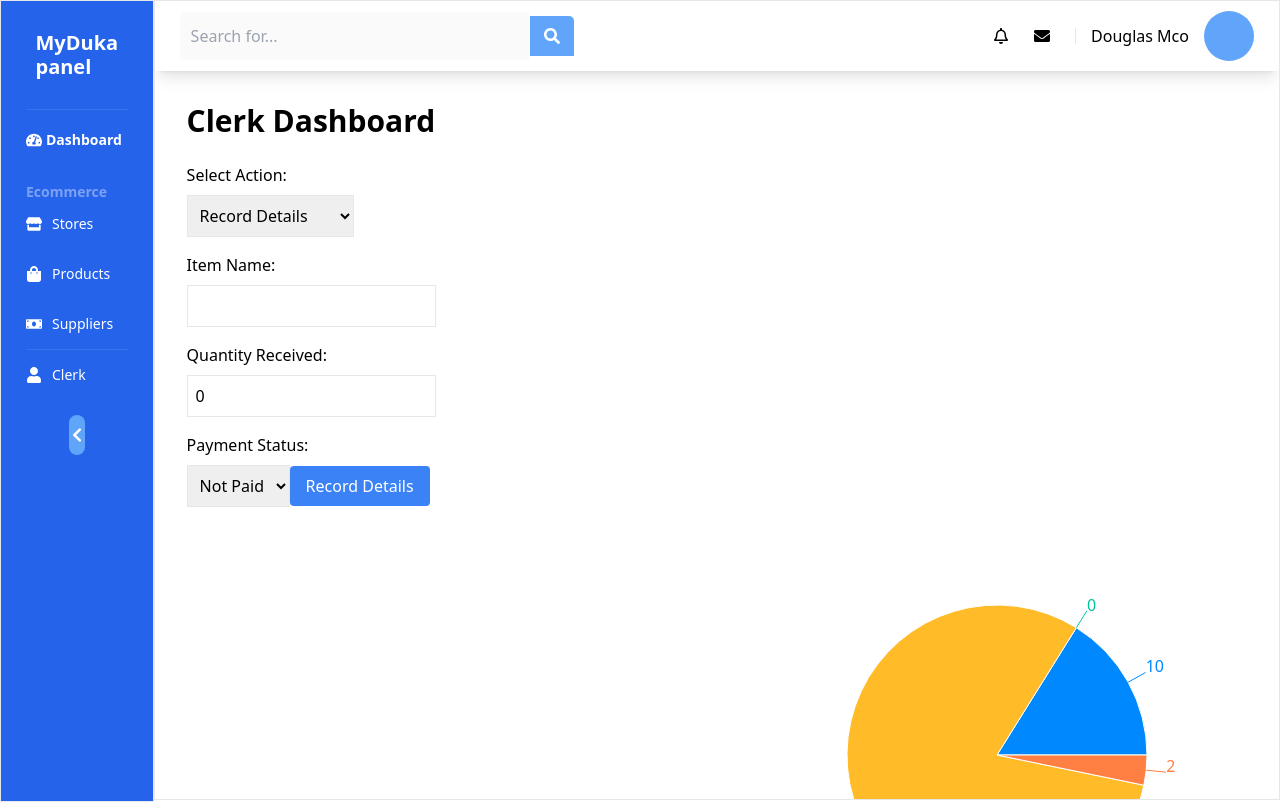
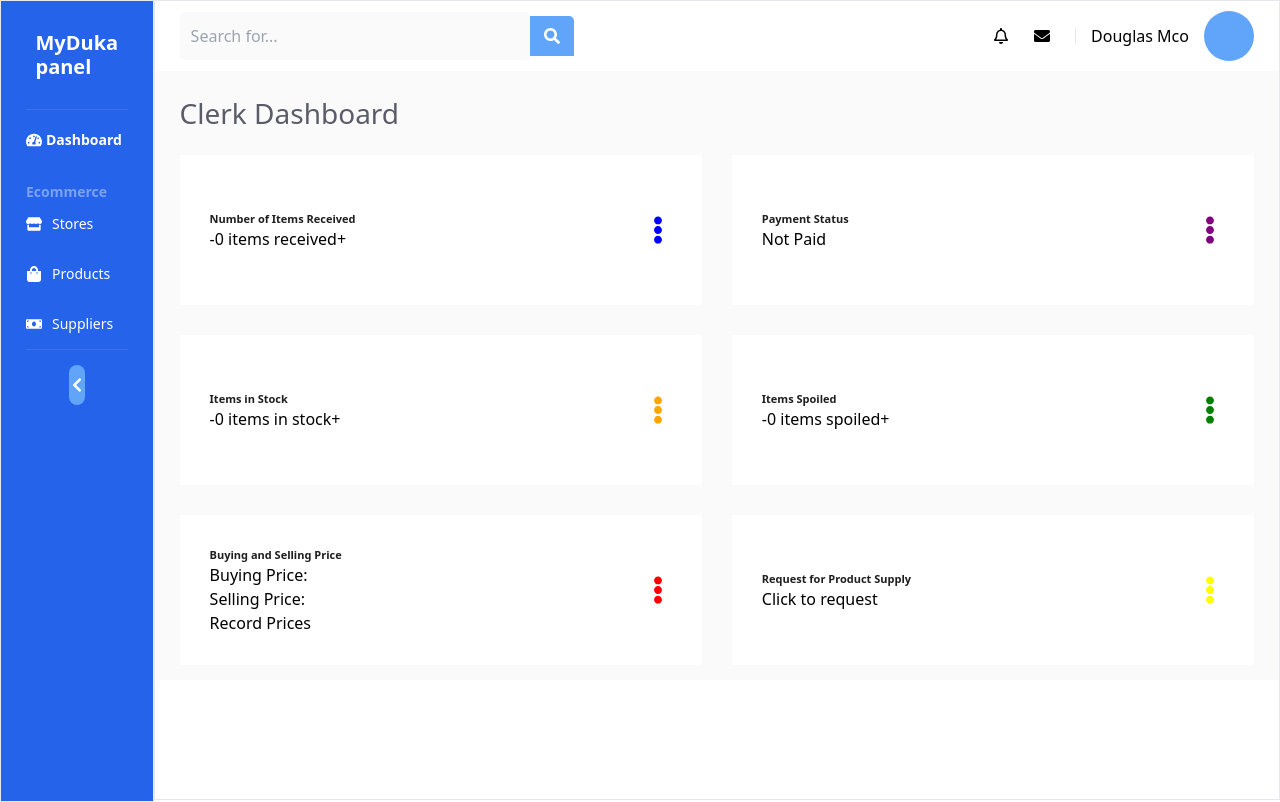
Before and after one commit to mark-kibo/My-duka, a React (Create React App) app: page /clerk in a window 1280 px wide. Built offline with nearby package versions, Linux system fonts and the light colour scheme.

Commit message:
added conditional rendering of the clerkDashboard

```diff
--- a/src/components/ClerkDashboard.js
+++ b/src/components/ClerkDashboard.js
@@ -1,196 +1,190 @@
-import React, { useState, useEffect } from 'react';
-import { PieChart, Pie, Cell, ResponsiveContainer } from 'recharts';
-
-const COLORS = ['#0088FE', '#00C49F', '#FFBB28', '#FF8042'];
+import React, { useState } from 'react';
+import { FaEllipsisV } from 'react-icons/fa';
 
 const ClerkDashboard = () => {
-  const [formType, setFormType] = useState('record'); // 'record' or 'supply'
-  const [formData, setFormData] = useState({
-    itemName: '',
-    quantityReceived: 0,
-    paymentStatus: 'Not Paid',
-    itemsInStock: 0,
-    itemsSpoilt: 0,
-    buyingPrice: 0,
-    sellingPrice: 0,
-    quantity: 0,
-    urgency: 'Low',
-  });
+  // State for clerk-specific data
+  const [receivedItems, setReceivedItems] = useState(0);
+  const [paymentStatus, setPaymentStatus] = useState('Not Paid');
+  const [itemsInStock, setItemsInStock] = useState(0);
+  const [itemsSpoiled, setItemsSpoiled] = useState(0);
+  const [buyingPrice, setBuyingPrice] = useState('');
+  const [sellingPrice, setSellingPrice] = useState('');
+  const [buyingPriceInput, setBuyingPriceInput] = useState('');
+  const [sellingPriceInput, setSellingPriceInput] = useState('');
 
-  const [items, setItems] = useState([
-    // Sample data
-    { id: 1, itemName: 'Product 1', quantityReceived: 10, paymentStatus: 'Not Paid', itemsInStock: 50, itemsSpoilt: 2, buyingPrice: '$20', sellingPrice: '$30' },
-    // ... Add more items as needed
-  ]);
-
-  const handleInputChange = (e) => {
-    const { name, value } = e.target;
-    setFormData((prevData) => ({
-      ...prevData,
-      [name]: value,
-    }));
+  // Function to record number of items received
+  const recordReceivedItems = () => {
+    setReceivedItems(receivedItems + 1);
   };
 
-  const handleSubmit = (e) => {
-    e.preventDefault();
-    // TODO: Add logic to submit item details or supply request based on formType
-    console.log('Form submitted:', formData);
-    // Reset form fields after submission
-    setFormData({
-      itemName: '',
-      quantityReceived: 0,
-      paymentStatus: 'Not Paid',
-      itemsInStock: 0,
-      itemsSpoilt: 0,
-      buyingPrice: 0,
-      sellingPrice: 0,
-      quantity: 0,
-      urgency: 'Low',
-    });
+  // Function to record payment status
+  const recordPaymentStatus = () => {
+    setPaymentStatus(paymentStatus === 'Paid' ? 'Not Paid' : 'Paid');
   };
 
-  // State for chart data
-  const [chartData, setChartData] = useState([]);
-
-  // Function to update chart data
-  const updateChartData = () => {
-    const receivedItems = items.reduce((total, item) => total + item.quantityReceived, 0);
-    const paidItems = items.filter((item) => item.paymentStatus === 'Paid').length;
-    const inStockItems = items.reduce((total, item) => total + item.itemsInStock, 0);
-    const spoiltItems = items.reduce((total, item) => total + item.itemsSpoilt, 0);
-
-    const data = [
-      { name: 'Received', value: receivedItems },
-      { name: 'Paid', value: paidItems },
-      { name: 'In Stock', value: inStockItems },
-      { name: 'Spoilt', value: spoiltItems },
-    ];
-
-    setChartData(data);
+  // Function to record items in stock
+  const recordItemsInStock = () => {
+    setItemsInStock(itemsInStock + 1);
   };
 
-  // Update chart data on component mount and whenever items change
-  useEffect(() => {
-    updateChartData();
-  }, [items]);
+  // Function to record items spoiled
+  const recordItemsSpoiled = () => {
+    setItemsSpoiled(itemsSpoiled + 1);
+  };
+
+  // Function to record buying and selling prices
+  const recordPrices = () => {
+    // Display the values in an alert for simplicity
+    alert(`Buying Price: ${buyingPriceInput}, Selling Price: ${sellingPriceInput}`);
+    // Update the state with the recorded values
+    setBuyingPrice(buyingPriceInput);
+    setSellingPrice(sellingPriceInput);
+    // Clear the input fields
+    setBuyingPriceInput('');
+    setSellingPriceInput('');
+  };
+
+  // Function to handle input change for buying price
+  const handleBuyingPriceChange = (event) => {
+    setBuyingPriceInput(event.target.value);
+  };
+
+  // Function to handle input change for selling price
+  const handleSellingPriceChange = (event) => {
+    setSellingPriceInput(event.target.value);
+  };
+
+  // Function to request more product supply
+  const requestProductSupply = () => {
+    // Implement your logic to handle product supply request
+    alert('Request for Product Supply initiated');
+  };
+
+  // Function to increment or decrement the count
+  const updateCount = (countType, operation) => {
+    switch (countType) {
+      case 'receivedItems':
+        setReceivedItems((prevCount) => (operation === 'increment' ? prevCount + 1 : Math.max(prevCount - 1, 0)));
+        break;
+      case 'itemsInStock':
+        setItemsInStock((prevCount) => (operation === 'increment' ? prevCount + 1 : Math.max(prevCount - 1, 0)));
+        break;
+      case 'itemsSpoiled':
+        setItemsSpoiled((prevCount) => (operation === 'increment' ? prevCount + 1 : Math.max(prevCount - 1, 0)));
+        break;
+      default:
+        break;
+    }
+  };
+
 
 
   return (
-    <div className="p-8">
-      <h1 className="text-3xl font-extrabold mb-6">Clerk Dashboard</h1>
-
-      {/* Form Type Selector */}
-      <div className="mb-4">
-        <label className="block mb-2">Select Action:</label>
-        <select
-          name="formType"
-          value={formType}
-          onChange={(e) => setFormType(e.target.value)}
-          className="border p-2"
-        >
-          <option value="record">Record Details</option>
-          <option value="supply">Request Supplies</option>
-        </select>
+    <div className='pt-[25px] px-[25px] bg-[#fafafa]'>
+      <div className='flex items-center justify-between'>
+        <h1 className='text-[#5a5c69] text-[28px] leading-[34px] font-normal cursor-pointer'>
+          Clerk Dashboard
+        </h1>
       </div>
 
-      {/* Combined Form for Recording Details and Supply Request */}
-      <form onSubmit={handleSubmit} className="mb-8">
-        {/* Common form fields for both actions */}
-        <label className="block mb-2">Item Name:</label>
-        <input
-          type="text"
-          name="itemName"
-          value={formData.itemName}
-          onChange={handleInputChange}
-          className="border p-2 mb-4"
-        />
+      {/* Clerk-specific activities */}
+      <div className='grid grid-cols-2 gap-[30px] mt-[25px] pb-[15px]'>
+        {/* Clerk Dashboard Cards */}
+        <div
+          className='h-[150px] bg-white border-1-[4px] border-[#4E73DF] flex items-center justify-between px-[30px] hover:shadow-lg transform hover:scale-[103%] transition duration-200'
+          onClick={recordReceivedItems}
+        >
+          <div>
+            <h2 className='text-[#1f1e1e] text-[11px] leading-[17px] font-bold'>Number of Items Received</h2>
+            <div className='flex items-center'>
+              <button onClick={() => updateCount('receivedItems', 'decrement')}>-</button>
+              <p>{receivedItems} items received</p>
+              <button onClick={() => updateCount('receivedItems', 'increment')}>+</button>
+            </div>
+          </div>
+          <FaEllipsisV fontSize={28} color='blue' />
+        </div>
 
-        {/* Additional form fields for recording details */}
-        {formType === 'record' && (
-          <>
-            <label className="block mb-2">Quantity Received:</label>
-            <input
-              type="number"
-              name="quantityReceived"
-              value={formData.quantityReceived}
-              onChange={handleInputChange}
-              className="border p-2 mb-4"
-            />
+        <div
+          className='h-[150px] bg-white border-1-[4px] border-[#4E73DF] flex items-center justify-between px-[30px] hover:shadow-lg transform hover:scale-[103%] transition duration-200'
+        >
+          <div>
+            <h2 className='text-[#1f1e1e] text-[11px] leading-[17px] font-bold'>Payment Status</h2>
+            <p>{paymentStatus}</p>
+          </div>
+          <FaEllipsisV fontSize={28} color='purple' />
+        </div>
 
-            <label className="block mb-2">Payment Status:</label>
-            <select
-              name="paymentStatus"
-              value={formData.paymentStatus}
-              onChange={handleInputChange}
-              className="border p-2 mb-4"
-            >
-              <option value="Not Paid">Not Paid</option>
-              <option value="Paid">Paid</option>
-            </select>
+        <div
+          className='h-[150px] bg-white border-1-[4px] border-[#4E73DF] flex items-center justify-between px-[30px] hover:shadow-lg transform hover:scale-[103%] transition duration-200'
+          onClick={recordItemsInStock}
+        >
+          <div>
+            <h2 className='text-[#1f1e1e] text-[11px] leading-[17px] font-bold'>Items in Stock</h2>
+            <div className='flex items-center'>
+              <button onClick={() => updateCount('itemsInStock', 'decrement')}>-</button>
+              <p>{itemsInStock} items in stock</p>
+              <button onClick={() => updateCount('itemsInStock', 'increment')}>+</button>
+            </div>
+          </div>
+          <FaEllipsisV fontSize={28} color='orange' />
+        </div>
 
-            {/* Add more form fields for other details as needed */}
-          </>
-        )}
+        <div
+          className='h-[150px] bg-white border-1-[4px] border-[#4E73DF] flex items-center justify-between px-[30px] hover:shadow-lg transform hover:scale-[103%] transition duration-200'
+        >
+          <div>
+            <h2 className='text-[#1f1e1e] text-[11px] leading-[17px] font-bold'>Items Spoiled</h2>
+            <div className='flex items-center'>
+              <button onClick={() => updateCount('itemsSpoiled', 'decrement')}>-</button>
+              <p>{itemsSpoiled} items spoiled</p>
+              <button onClick={() => updateCount('itemsSpoiled', 'increment')}>+</button>
+            </div>
+          </div>
+          <FaEllipsisV fontSize={28} color='green' />
+        </div>
 
-        {/* Additional form fields for supply request */}
-        {formType === 'supply' && (
-          <>
-            <label className="block mb-2">Quantity:</label>
-            <input
-              type="number"
-              name="quantity"
-              value={formData.quantity}
-              onChange={handleInputChange}
-              className="border p-2 mb-4"
-            />
+        <div
+          className='h-[150px] bg-white border-1-[4px] border-[#4E73DF] flex items-center justify-between px-[30px] hover:shadow-lg transform hover:scale-[103%] transition duration-200'
+          onClick={recordPrices}
+        >
+          <div>
+            <h2 className='text-[#1f1e1e] text-[11px] leading-[17px] font-bold'>Buying and Selling Price</h2>
+            {/* Form to input buying and selling prices */}
+            <form onSubmit={(e) => { e.preventDefault(); recordPrices(); }}>
+              <label htmlFor='buyingPrice'>Buying Price:</label>
+              <input
+                type='text'
+                id='buyingPrice'
+                value={buyingPriceInput}
+                onChange={handleBuyingPriceChange}
+              />
+              <br />
+              <label htmlFor='sellingPrice'>Selling Price:</label>
+              <input
+                type='text'
+                id='sellingPrice'
+                value={sellingPriceInput}
+                onChange={handleSellingPriceChange}
+              />
+              <br />
+              <button type='submit'>Record Prices</button>
+            </form>
+          </div>
+          <FaEllipsisV fontSize={28} color='red' />
+        </div>
 
-            <label className="block mb-2">Urgency:</label>
-            <select
-              name="urgency"
-              value={formData.urgency}
-              onChange={handleInputChange}
-              className="border p-2 mb-4"
-            >
-              <option value="Low">Low</option>
-              <option value="Medium">Medium</option>
-              <option value="High">High</option>
-            </select>
-
-            {/* Add more form fields for other supply request details as needed */}
-          </>
-        )}
-
-        <button type="submit" className="bg-blue-500 text-white px-4 py-2 rounded hover:bg-blue-700 focus:outline-none">
-          {formType === 'record' ? 'Record Details' : 'Request Supplies'}
-        </button>
-      </form>
-
-        {/* Pie Chart */}
-      <div className="mb-4 mt-2 flex justify-end">
-        <ResponsiveContainer width={500} height={400}>
-          <PieChart>
-            <Pie
-              data={chartData}
-              dataKey="value"
-              nameKey="name"
-              cx="50%"
-              cy="50%"
-              outerRadius={150}
-              fill="#8884d8"
-              label
-            >
-              {chartData.map((entry, index) => (
-                <Cell key={`cell-${index}`} fill={COLORS[index % COLORS.length]} />
-              ))}
-            </Pie>
-          </PieChart>
-        </ResponsiveContainer>
+        <div
+          className='h-[150px] bg-white border-1-[4px] border-[#4E73DF] flex items-center justify-between px-[30px] hover:shadow-lg transform hover:scale-[103%] transition duration-200'
+          onClick={requestProductSupply}
+        >
+          <div>
+            <h2 className='text-[#1f1e1e] text-[11px] leading-[17px] font-bold'>Request for Product Supply</h2>
+            <p>Click to request</p>
+          </div>
+          <FaEllipsisV fontSize={28} color='yellow' />
+        </div>
       </div>
-      {/* Beautiful Table */}
-      {/* ... (table rendering code remains the same) */}
-
-      {/* Pagination */}
-      {/* ... (pagination code remains the same) */}
     </div>
   );
 };
--- a/src/components/Main.js
+++ b/src/components/Main.js
@@ -3,6 +3,7 @@ import { FaEllipsisV, FaStore } from 'react-icons/fa';
 import AreaChart from './charts/AreaChart';
 import PieChartPlot from './charts/PieChart';
 import { useState } from 'react';
+import ClerkDashboard from './ClerkDashboard';
 
 
 const Main = ({ userRole }) => {
@@ -63,6 +64,8 @@ const Main = ({ userRole }) => {
 
       {/* Render merchant-specific activities */}
       {userRole === 'merchant' && renderMerchantActivities()}
+      {/* Render ClerkDashboard if userRole is 'clerk' */}
+      {userRole === 'clerk' && <ClerkDashboard />}
 
       {/* charts */}
       <div className='flex mt-[20px] w-full gap-[30px]'>
--- a/src/components/Sidebar.js
+++ b/src/components/Sidebar.js
@@ -47,14 +47,14 @@ const Sidebar = () => {
             </div>
         </div>
 
-        <div className='flex items-center justify-between gap-[10px] py-[15px] cursor-pointer'>
+        {/* <div className='flex items-center justify-between gap-[10px] py-[15px] cursor-pointer'>
           <div className='flex items-center gap-[10px]'>
             <Link to="/clerk" className='flex items-center gap-[10px]'>
               <FaUser color='white' />
               <p className='text-[14px] leading-[20px] font-normal text-white cursor-pointer'>Clerk</p>
             </Link>
           </div>
-        </div>
+        </div> */}
 
 
         <div>
```
